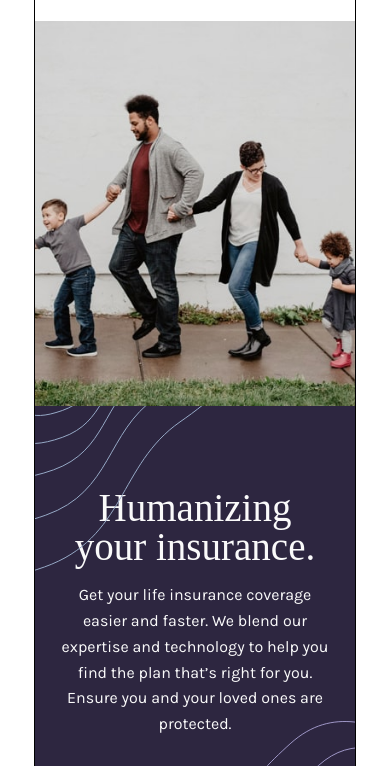
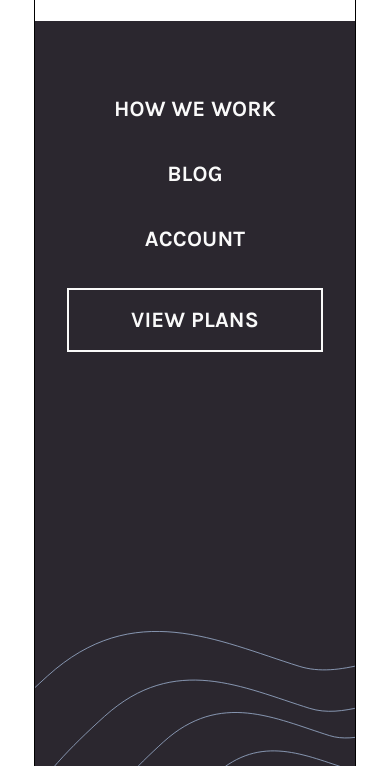
Before and after one commit to avatarfreak/frontend-insure-landing-page, a website: page index.html in a window 390 px wide. Both pictures are taken after a click on the button "show menu". Shown: the part 59-825 px from the top of the page. Drawn offline with nearby package versions, Linux system fonts and the light colour scheme; files that its build step writes are made by us from their sources.

Commit message:
navigation for mobile added

```diff
--- a/app/scss/layout/_navigation.scss
+++ b/app/scss/layout/_navigation.scss
@@ -1,10 +1,64 @@
 @use '../abstracts' as *;
+@use '../function' as *;
 
 /* - - - - - - - - Navigation- - - - - - - - -*/
+.header__navbar {
+  position: relative;
+}
+
 .menu {
-  position: relative;
+  &__list {
+    background: var(--clr-neutral-120);
+    position: absolute;
+    top: 0;
+    left: 0;
+    width: 100%;
+    height: calc(100vh - 3rem);
+    z-index: 1;
+    padding: to-rem(56) 2rem 0 2rem;
 
-  &__list {
-    display: none;
+    transition: 0.5s;
+    visibility: hidden;
+    opacity: 0;
+    transform: translate(-110%, 4rem);
+
+    &:not(.active) {
+      visibility: visible;
+      opacity: 1;
+      transform: translate(0%, 4rem);
+    }
+
+    &::after {
+      content: "";
+      position: absolute;
+      top: 0;
+      left: 0;
+      height: 100%;
+      width: 100%;
+      background: url("../../../images/bg-pattern-mobile-nav.svg") no-repeat;
+      pointer-events: none;
+      background-position: bottom;
+      background-size: contain;
+    }
+  }
+
+  &__item {
+    padding: 1rem 0;
+  }
+  &__link {
+    @include font-type-scale(
+      var(--fs-size-sm),
+      var(--ff-family-karla),
+      var(--fw-weight-bold),
+      0.15px
+    );
+    color: var(--clr-neutral-100);
+    text-transform: uppercase;
+  }
+
+  &__cta {
+    display: inline-flex;
+    width: 100%;
+    height: to-rem(64);
   }
 }
```
